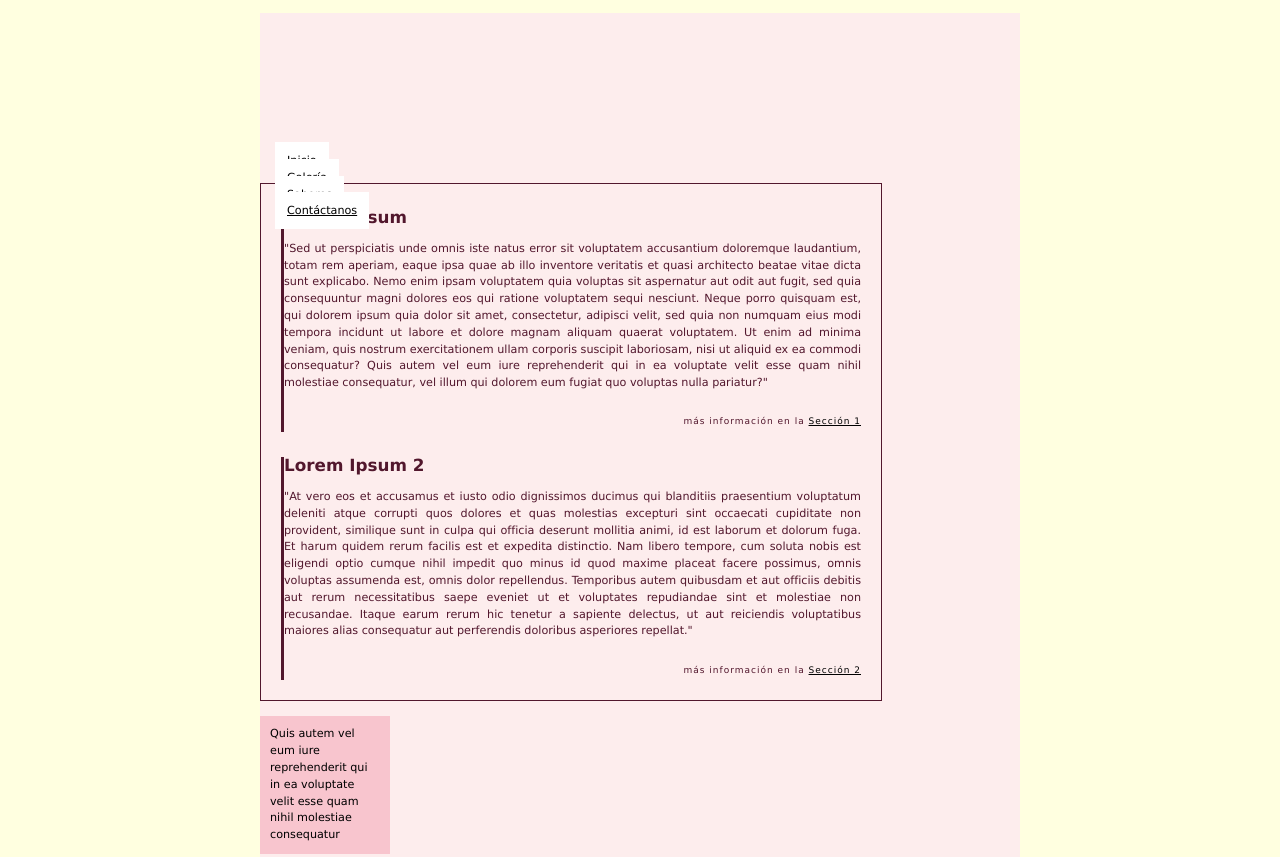
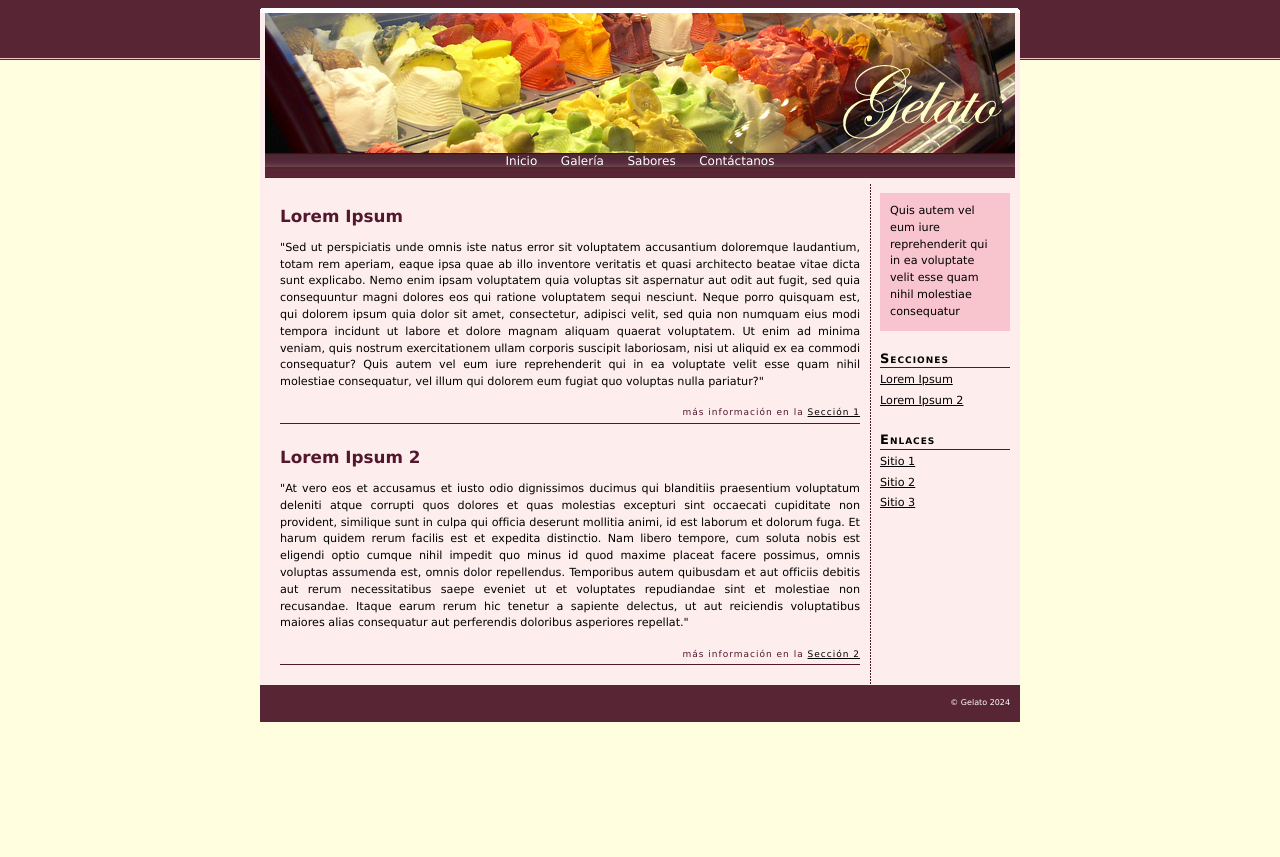
Before and after one commit to AlanBaasItza/diseno-web, a plain HTML site: page gelato/index.html in a window 1280 px wide. Shown: the top 857 px of the page. After the commit the page ends 800 px from the top, so only its background shows below. Drawn offline with Linux system fonts and the light colour scheme.

Commit message:
Version con cambios bastante parecido a la propuesta, falta el tamaño de h2

```diff
--- a/gelato/gelato.css
+++ b/gelato/gelato.css
@@ -3,7 +3,7 @@ body{
   font-family: Verdana, sans-serif;
   font-size: 70%; /*70% del tamaño predefinido por el navegador para la fuente base*/
   background-color: #ffffe0;
-	background-image: url('________________');
+  background-image: url('i/fondo_body.gif');
   background-repeat: repeat-x;
   line-height: 1.5em; /*alto de línea - interlineado*/
 }
@@ -23,9 +23,9 @@ a:hover{
 }
 
 #contenedor_superior{
-	background: url('________________');
+  background-image: url('i/banda_superior.gif');
   background-position: top center;
-	background-repeat: no-repeat;
+  background-repeat: repeat-x;
   height:5px; /*altura de la imagen*/
 }
 
@@ -36,38 +36,40 @@ a:hover{
 }
 
 #encabezado{
-	background: url('________________');
-	padding: 0;
-	border: 0;
+  margin:0;
+  padding:0;
+  background-image: url('i/titulo.jpg');
+  background-repeat: no-repeat;
   background-position: bottom center;
   height:140px;
 }
 
 #menu{
-	padding: 0 5px 0 5px;
-	background: #fdeded;
-	border: 0;
+  margin: 0 5px 0 5px;
+  text-align: center;
+  background-image: url('i/fondo_menu.gif');
+  background-repeat: repeat-x;
   height: 25px;
 }
 
 #menu .opciones{
-	padding: 0px;
-	margin: 0px;
+  margin:0px;
+  padding:0px;
 }
 
 #menu .opciones li{
-	list-style: none;
+  display:inline;
 }
 
 #menu .opciones li a{
-	padding: 12px;
-	background: #ffffff;
-	border: none;
-	margin: 0 10px 0 10px; /*padding-top:0;padding-right:10px;padding-bottom:0px;padding-left:10px;*/
+  font-size: 12px;
+  color: #ffffff;
+  text-decoration: none;
+  padding: 0 10px 0 10px; /*padding-top:0;padding-right:10px;padding-bottom:0px;padding-left:10px;*/
 }
 
 #menu .opciones li a:hover{
-	background: #ffff51;
+  color: #ffff51;
 }
 
 #contenido{
@@ -75,14 +77,15 @@ a:hover{
   width: 580px;
   padding: 0 20px 20px 20px;
   float:left;
-	background: #fdeded;
-	border: 1px solid #52172d;
+  background-image: url('i/separador.gif');
+  background-repeat: repeat-y;
   background-position: 98.5% 0%;
 }
+
 #contenido .texto{
   text-align: justify;
-	color: #52172d;
-	border-left: solid;
+  border-bottom-color: #52172d;
+  border-bottom-style: solid;
   border-bottom-width: 1px;
 }
 
@@ -96,7 +99,7 @@ a:hover{
 }
 
 #contenido .texto .enlaces{
-	padding: 8px 0 2px 0;
+  margin: 8px 0 2px 0;
   text-align: right;
   letter-spacing: 1px;
   font-size: 9px;
@@ -105,8 +108,8 @@ a:hover{
 
 #panel{
   width: 130px;
-	padding: 10px 10px 10px 0;
-	float: left;
+  margin: 10px 10px 10px 0;
+  float: right;
 }
 
 #panel .seccion{
@@ -119,15 +122,15 @@ a:hover{
   font-size: 13px;
   letter-spacing: 1px;
   font-variant: small-caps;
-	color: #52172d;
-	border-left: solid;
+  border-bottom-color: #52172d;
+  border-bottom-style: solid;
   border-bottom-width: 1px;
 }
 
 #panel .seccion ul{
   margin: 0;
   padding: 0;
-	list-style: none;
+  list-style-type:none;
 }
 
 #panel .seccion li{
@@ -135,14 +138,14 @@ a:hover{
 }
 
 #panel #marco.seccion{
-	background: #f8c5ce;
+  background-color: #f8c5ce;
   padding: 10px;
 }
 
 #pie{
   clear: both; /*el elemento se sitúa debajo de los otros elementos que se encuentran sobre él*/
-	float: right;
-	background: #582534;
+  text-align: right;
+  background-color: #582534;
   padding: 10px;
   font-size:8px;
   color: #ffffff;
```
Lines whose indentation alone changed are shown as unchanged.
